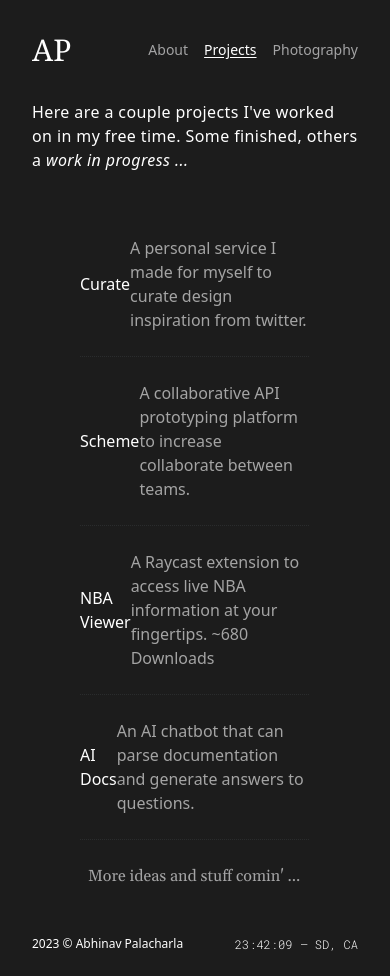
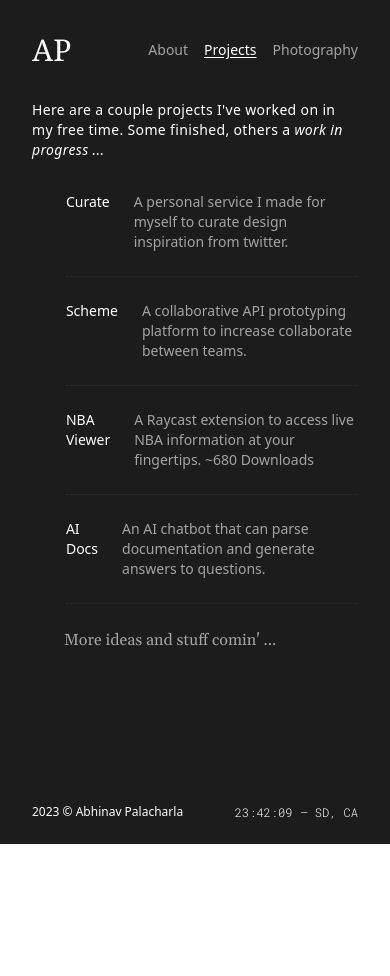
Before and after one commit to AbhinavPalacharla/palacharla.com, a Next.js app: page /projects in a window 390 px wide. After the commit the page ends 844 px from the top, so only its background shows below. Built offline with nearby package versions, Linux system fonts and the light colour scheme; some icons are missing.

Commit message:
✨ Basic projects page mobile optimization

```diff
--- a/src/components/project/Project.tsx
+++ b/src/components/project/Project.tsx
@@ -13,7 +13,7 @@ const Project: React.FC<{ name: string; description: string }> = ({
 
   return (
     <div
-      className="flex flex-row gap-x-8 w-[85%]"
+      className="flex flex-row gap-x-4 lg:gap-x-8 w-full lg:w-[85%]"
       onMouseEnter={() => {
         setHover(true);
       }}
@@ -23,14 +23,14 @@ const Project: React.FC<{ name: string; description: string }> = ({
     >
       {viewDetails ? (
         <NavArrowDown
-          className="w-5.5 h-5.5 text-[#777777]"
+          className="w-5 h-5 lg: w-5.5 lg: h-5.5 text-[#777777]"
           onClick={() => {
             setViewDetails(!viewDetails);
           }}
         />
       ) : (
         <NavArrowRight
-          className="w-5.5 h-5.5 text-[#777777]"
+          className="w-5 h-5 lg:w-5.5 lg:h-5.5 text-[#777777]"
           onClick={() => {
             setViewDetails(!viewDetails);
           }}
@@ -38,13 +38,15 @@ const Project: React.FC<{ name: string; description: string }> = ({
       )}
       <div className="flex flex-col w-full">
         <div
-          className="flex flex-row items-center justify-between"
+          className="flex flex-row justify-between"
           onClick={() => {
             setViewDetails(!viewDetails);
           }}
         >
-          <h1>{name}</h1>
-          <h1 className="text-[#A4A4A4] font-light">{description}</h1>
+          <h1 className="text-sm lg:text-base pr-6">{name}</h1>
+          <h1 className="text-[#A4A4A4] font-light text-sm lg:text-base">
+            {description}
+          </h1>
         </div>
         {viewDetails && (
           <div className="pt-6">
--- a/src/pages/projects.tsx
+++ b/src/pages/projects.tsx
@@ -13,11 +13,11 @@ const gelasio = Gelasio({
 const Projects: NextPage = () => {
   return (
     <div className="w-full">
-      <h1 className="font-light tracking-wide">
+      <h1 className="font-light tracking-wide text-sm lg:text-base">
         Here are a couple projects I&apos;ve worked on in my free time. Some
         finished, others a <i>work in progress ...</i>
       </h1>
-      <div className="pt-16">
+      <div className="pt-8 lg:pt-16">
         <Project
           name="Curate"
           description="A personal service I made for myself to curate design inspiration from twitter."
@@ -35,7 +35,7 @@ const Projects: NextPage = () => {
           description="An AI chatbot that can parse documentation and generate answers to questions."
         />
       </div>
-      <h1 className={`${gelasio.className} text-[#A4A4A5] pl-14`}>
+      <h1 className={`${gelasio.className} text-[#A4A4A5] pl-8 lg:pl-14`}>
         More ideas and stuff comin&apos; ...
       </h1>
     </div>
```
